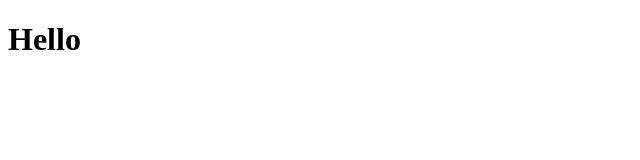
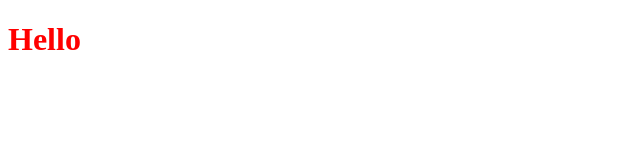
Before and after one commit to alexbruno10/ignews, a Next.js app: page / in a window 1280 px wide. Shown: the top 160 px of the page, without its empty margins (0-640 px from the left). Built offline with nearby package versions, Linux system fonts and the light colour scheme.

Commit message:
Setting CSS Modules

```diff
--- a/package.json
+++ b/package.json
@@ -11,7 +11,8 @@
   "dependencies": {
     "next": "12.1.4",
     "react": "18.0.0",
-    "react-dom": "18.0.0"
+    "react-dom": "18.0.0",
+    "sass": "^1.49.11"
   },
   "devDependencies": {
     "@types/node": "^17.0.23",
--- a/src/pages/index.tsx
+++ b/src/pages/index.tsx
@@ -1,6 +1,9 @@
+import styles from '../styles/home.module.scss'
 
 export default function Home() {
   return (
-    <h1>Hello</h1>
+    <h1 className={styles.title}>
+      Hello
+    </h1>
   )
 }
--- /dev/null
+++ b/src/styles/home.module.scss
@@ -0,0 +1,3 @@
+.title {
+    color: red;
+}
```
Also changed, not shown: 1 other file (tests, documents, lock files or other folders).
